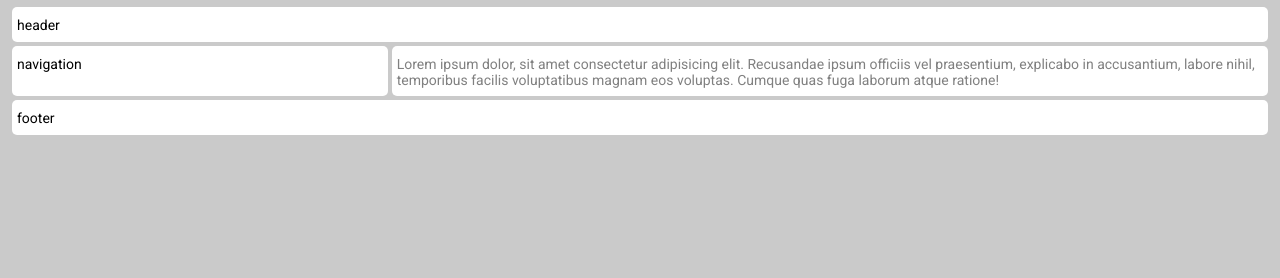
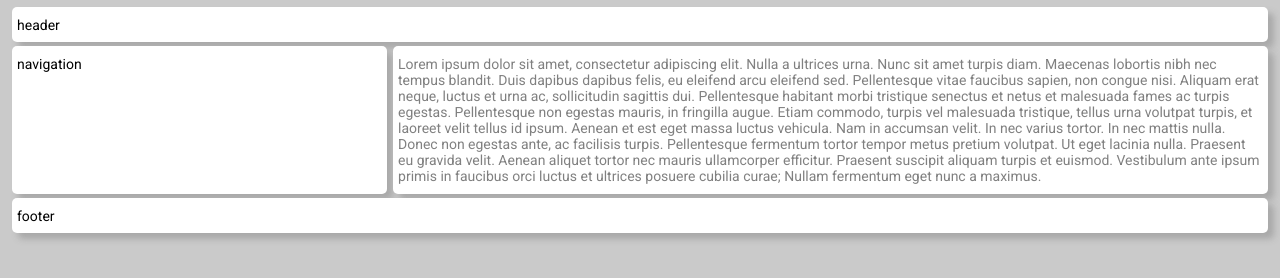
Before and after one commit to IevaSta/flexbox, a plain HTML site: page index.html in a window 1280 px wide. Drawn offline with Linux system fonts and the light colour scheme.

Commit message:
Add shadow

```diff
--- a/index.html
+++ b/index.html
@@ -18,7 +18,18 @@
 
     <main>
         <div>navigation</div>
-        <p>Lorem ipsum dolor, sit amet consectetur adipisicing elit. Recusandae ipsum officiis vel praesentium, explicabo in accusantium, labore nihil, temporibus facilis voluptatibus magnam eos voluptas. Cumque quas fuga laborum atque ratione!</p>
+        <p> Lorem ipsum dolor sit amet, consectetur adipiscing elit. Nulla a ultrices urna. Nunc sit amet turpis diam.
+            Maecenas lobortis nibh nec tempus blandit. Duis dapibus dapibus felis, eu eleifend arcu eleifend sed.
+            Pellentesque vitae faucibus sapien, non congue nisi. Aliquam erat neque, luctus et urna ac, sollicitudin
+            sagittis dui. Pellentesque habitant morbi tristique senectus et netus et malesuada fames ac turpis egestas.
+            Pellentesque non egestas mauris, in fringilla augue. Etiam commodo, turpis vel malesuada tristique, tellus
+            urna volutpat turpis, et laoreet velit tellus id ipsum. Aenean et est eget massa luctus vehicula.
+            Nam in accumsan velit. In nec varius tortor. In nec mattis nulla. Donec non egestas ante, ac facilisis
+            turpis. Pellentesque fermentum tortor tempor metus pretium volutpat. Ut eget lacinia nulla. Praesent eu
+            gravida velit. Aenean aliquet tortor nec mauris ullamcorper efficitur. Praesent suscipit aliquam turpis et
+            euismod. Vestibulum ante ipsum primis in faucibus orci luctus et ultrices posuere cubilia curae; Nullam
+            fermentum eget nunc a maximus.
+        </p>
     </main>
 
     <footer>footer</footer>
--- a/main.css
+++ b/main.css
@@ -17,27 +17,40 @@ main {
     display: flex;
 }
 
-header, div, p, footer {
+header,
+div,
+p,
+footer {
+    position: relative;
     background: white;
     border-radius: 5px;
     margin: 2px;
     padding: 10px 5px;
-    /* shadows */
+
+    /* shadow */
+    box-shadow: 6px 6px 6px 0px rgba(130, 130, 130, 0.46);
+    -webkit-box-shadow: 6px 6px 6px 0px rgba(130, 130, 130, 0.46);
+    -moz-box-shadow: 6px 6px 6px 0px rgba(130, 130, 130, 0.46);
 }
 
 div {
     width: 30%;
+    margin-right: 4px;
+    position: sticky;
+    min-width: 125px;
 }
 
 p {
     color: gray;
     width: 70%;
-    max-height: 50px;
+    max-height: 20vh;
     overflow: scroll;
 }
 
-header, footer {
+header,
+footer {
     height: 35px;
     display: flex;
     align-items: center;
+    position: sticky;
 }
```
